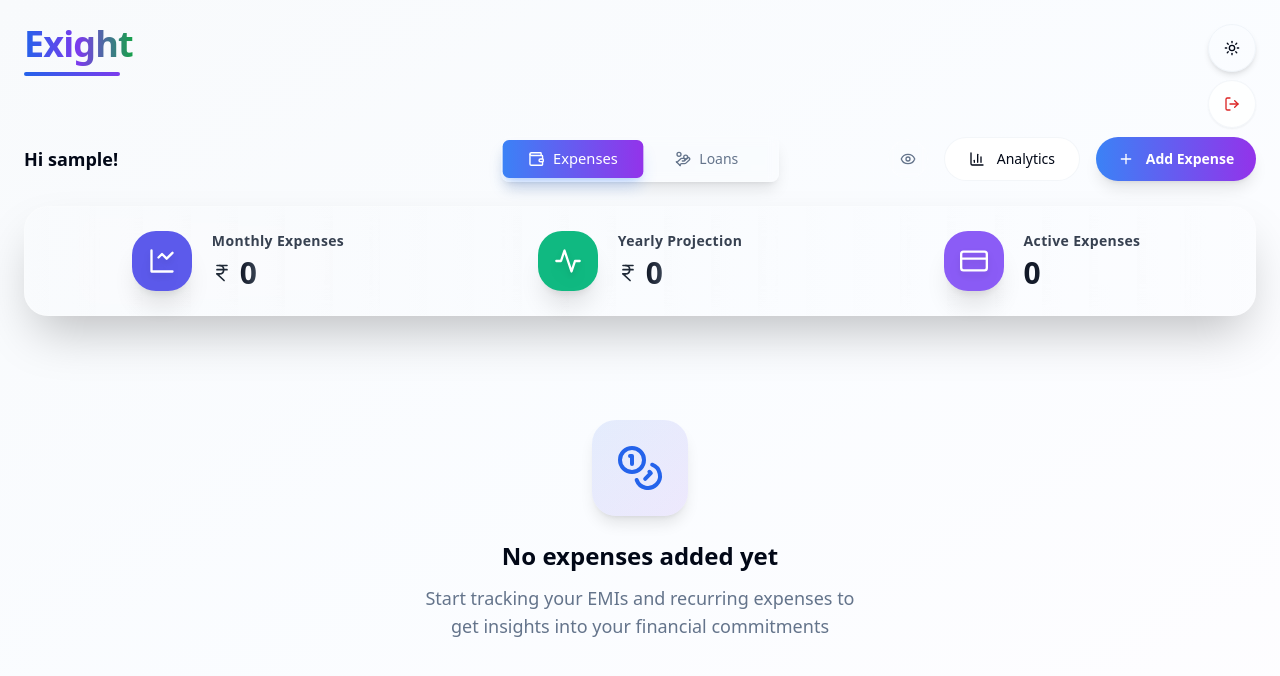
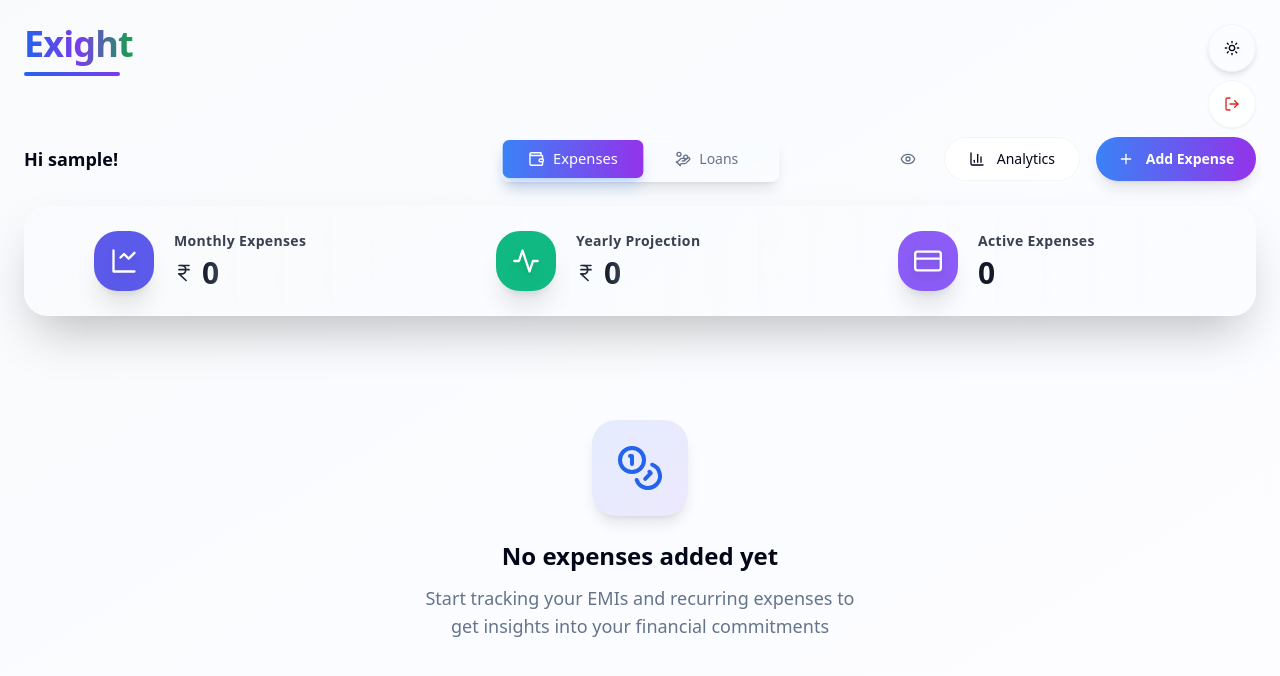
Before and after one commit to rescuedragon/exight2.0, a React (Vite) app: page / in a window 1280 px wide. Shown: the top 676 px of the page. Built offline with nearby package versions, Linux system fonts and the light colour scheme; sample sign-in values are in the browser's storage.

Commit message:
Fix icon positioning and alignment in infobars - Remove flickering animations - Optimize scroll-based opacity transitions - Standardize infobar elements to 3 items - Improve visual consistency between expenses and loans tabs

```diff
--- a/src/components/InfoBar.tsx
+++ b/src/components/InfoBar.tsx
@@ -74,7 +74,7 @@ export const InfoBar = ({ expenses, onUpdateExpense, onDeleteExpense, isPrivacyM
             className="flex items-center justify-center space-x-5 animate-fade-in-up stagger-2 cursor-pointer backdrop-blur-md hover:bg-white/20 dark:hover:bg-gray-800/20 rounded-2xl p-4 -m-4 transition-all duration-200 hover:scale-[1.01] hover:shadow-md w-full max-w-xs group"
             onClick={() => setShowMonthlyModal(true)}
           >
-            <div className="p-4 rounded-3xl shadow-xl backdrop-blur-sm transition-all duration-300 hover:scale-110" style={{ backgroundColor: '#5c5aeb' }}>
+            <div className="p-4 rounded-3xl shadow-xl backdrop-blur-sm transition-all duration-300 hover:scale-110 flex items-center justify-center flex-shrink-0" style={{ backgroundColor: '#5c5aeb' }}>
               <svg
                 width="24"
                 height="24"
@@ -90,10 +90,10 @@ export const InfoBar = ({ expenses, onUpdateExpense, onDeleteExpense, isPrivacyM
                 <path d="M9 9L12 6L16 10L21 5" />
               </svg>
             </div>
-            <div className="space-y-1">
+            <div className="space-y-1 min-w-0 flex-1">
               <p className="text-sm font-semibold text-gray-700 dark:text-gray-300 tracking-wide">Monthly Expenses</p>
               <div className="flex items-center gap-2">
-                <IndianRupee className="h-5 w-5 text-gray-800 dark:text-gray-200" />
+                <IndianRupee className="h-5 w-5 text-gray-800 dark:text-gray-200 flex-shrink-0" />
                 <p className="text-3xl font-bold bg-gradient-to-r from-gray-900 to-gray-700 dark:from-white dark:to-gray-200 bg-clip-text text-transparent tracking-tight">{formatCurrency(totalMonthly).replace('₹', '')}</p>
               </div>
             </div>
@@ -103,7 +103,7 @@ export const InfoBar = ({ expenses, onUpdateExpense, onDeleteExpense, isPrivacyM
             className="flex items-center justify-center space-x-5 animate-fade-in-up stagger-3 cursor-pointer backdrop-blur-md hover:bg-white/20 dark:hover:bg-gray-800/20 rounded-2xl p-4 -m-4 transition-all duration-200 hover:scale-[1.01] hover:shadow-md w-full max-w-xs group"
             onClick={() => setShowYearlyModal(true)}
           >
-            <div className="p-4 rounded-3xl shadow-xl backdrop-blur-sm transition-all duration-300 hover:scale-110" style={{ backgroundColor: '#10b981' }}>
+            <div className="p-4 rounded-3xl shadow-xl backdrop-blur-sm transition-all duration-300 hover:scale-110 flex items-center justify-center flex-shrink-0" style={{ backgroundColor: '#10b981' }}>
               <svg
                 width="24"
                 height="24"
@@ -118,10 +118,10 @@ export const InfoBar = ({ expenses, onUpdateExpense, onDeleteExpense, isPrivacyM
                 <path d="M22 12H18L15 21L9 3L6 12H2" />
               </svg>
             </div>
-            <div className="space-y-1">
+            <div className="space-y-1 min-w-0 flex-1">
               <p className="text-sm font-semibold text-gray-700 dark:text-gray-300 tracking-wide">Yearly Projection</p>
               <div className="flex items-center gap-2">
-                <IndianRupee className="h-5 w-5 text-gray-800 dark:text-gray-200" />
+                <IndianRupee className="h-5 w-5 text-gray-800 dark:text-gray-200 flex-shrink-0" />
                 <p className="text-3xl font-bold bg-gradient-to-r from-gray-900 to-gray-700 dark:from-white dark:to-gray-200 bg-clip-text text-transparent tracking-tight">{formatCurrency(totalYearly).replace('₹', '')}</p>
               </div>
             </div>
@@ -131,7 +131,7 @@ export const InfoBar = ({ expenses, onUpdateExpense, onDeleteExpense, isPrivacyM
             className="flex items-center justify-center space-x-5 animate-fade-in-up stagger-4 cursor-pointer backdrop-blur-md hover:bg-white/20 dark:hover:bg-gray-800/20 rounded-2xl p-4 -m-4 transition-all duration-200 hover:scale-[1.01] hover:shadow-md w-full max-w-xs group"
             onClick={() => setShowActiveModal(true)}
           >
-            <div className="p-4 rounded-3xl shadow-xl backdrop-blur-sm transition-all duration-300 hover:scale-110" style={{ backgroundColor: '#8b5cf6' }}>
+            <div className="p-4 rounded-3xl shadow-xl backdrop-blur-sm transition-all duration-300 hover:scale-110 flex items-center justify-center flex-shrink-0" style={{ backgroundColor: '#8b5cf6' }}>
               <svg
                 width="24"
                 height="24"
@@ -147,7 +147,7 @@ export const InfoBar = ({ expenses, onUpdateExpense, onDeleteExpense, isPrivacyM
                 <line x1="1" y1="10" x2="23" y2="10" />
               </svg>
             </div>
-            <div className="space-y-1">
+            <div className="space-y-1 min-w-0 flex-1">
               <p className="text-sm font-semibold text-gray-700 dark:text-gray-300 tracking-wide">Active Expenses</p>
               <p className="text-3xl font-bold bg-gradient-to-r from-gray-900 to-gray-700 dark:from-white dark:to-gray-200 bg-clip-text text-transparent tracking-tight">{formatCount(activeExpenses.length)}</p>
             </div>
--- a/src/components/LoansInfoBar.tsx
+++ b/src/components/LoansInfoBar.tsx
@@ -43,13 +43,13 @@ export const LoansInfoBar = ({ loans, onUpdateLoan, isPrivacyMode = false }: Loa
             className="flex items-center justify-center space-x-5 animate-fade-in-up stagger-2 cursor-pointer backdrop-blur-md hover:bg-white/20 dark:hover:bg-gray-800/20 rounded-2xl p-4 -m-4 transition-all duration-200 hover:scale-[1.01] hover:shadow-md w-full max-w-xs group"
             onClick={() => setShowDetailModal(true)}
           >
-            <div className="p-4 rounded-3xl shadow-xl backdrop-blur-sm transition-all duration-300 hover:scale-110" style={{ backgroundColor: '#10b981' }}>
+            <div className="p-4 rounded-3xl shadow-xl backdrop-blur-sm transition-all duration-300 hover:scale-110 flex items-center justify-center flex-shrink-0" style={{ backgroundColor: '#10b981' }}>
               <Send className="h-7 w-7 text-white drop-shadow-lg" />
             </div>
-            <div className="space-y-1">
+            <div className="space-y-1 min-w-0 flex-1">
               <p className="text-sm font-semibold text-gray-700 dark:text-gray-300 tracking-wide">Total Loaned</p>
               <div className="flex items-center gap-2">
-                <IndianRupee className="h-5 w-5 text-gray-800 dark:text-gray-200" />
+                <IndianRupee className="h-5 w-5 text-gray-800 dark:text-gray-200 flex-shrink-0" />
                 <p className="text-3xl font-bold bg-gradient-to-r from-gray-900 to-gray-700 dark:from-white dark:to-gray-200 bg-clip-text text-transparent tracking-tight">{formatCurrency(totalLoaned).replace('₹', '')}</p>
               </div>
             </div>
@@ -59,13 +59,13 @@ export const LoansInfoBar = ({ loans, onUpdateLoan, isPrivacyMode = false }: Loa
             className="flex items-center justify-center space-x-5 animate-fade-in-up stagger-3 cursor-pointer backdrop-blur-md hover:bg-white/20 dark:hover:bg-gray-800/20 rounded-2xl p-4 -m-4 transition-all duration-200 hover:scale-[1.01] hover:shadow-md w-full max-w-xs group"
             onClick={() => setShowDetailModal(true)}
           >
-            <div className="p-4 rounded-3xl shadow-xl backdrop-blur-sm transition-all duration-300 hover:scale-110" style={{ backgroundColor: '#3b82f6' }}>
+            <div className="p-4 rounded-3xl shadow-xl backdrop-blur-sm transition-all duration-300 hover:scale-110 flex items-center justify-center flex-shrink-0" style={{ backgroundColor: '#3b82f6' }}>
               <IndianRupee className="h-7 w-7 text-white drop-shadow-lg" />
             </div>
-            <div className="space-y-1">
+            <div className="space-y-1 min-w-0 flex-1">
               <p className="text-sm font-semibold text-gray-700 dark:text-gray-300 tracking-wide">Amount Received</p>
               <div className="flex items-center gap-2">
-                <IndianRupee className="h-5 w-5 text-gray-800 dark:text-gray-200" />
+                <IndianRupee className="h-5 w-5 text-gray-800 dark:text-gray-200 flex-shrink-0" />
                 <p className="text-3xl font-bold bg-gradient-to-r from-gray-900 to-gray-700 dark:from-white dark:to-gray-200 bg-clip-text text-transparent tracking-tight">{formatCurrency(totalReceived).replace('₹', '')}</p>
               </div>
             </div>
@@ -75,10 +75,10 @@ export const LoansInfoBar = ({ loans, onUpdateLoan, isPrivacyMode = false }: Loa
             className="flex items-center justify-center space-x-5 animate-fade-in-up stagger-4 cursor-pointer backdrop-blur-md hover:bg-white/20 dark:hover:bg-gray-800/20 rounded-2xl p-4 -m-4 transition-all duration-200 hover:scale-[1.01] hover:shadow-md w-full max-w-xs group"
             onClick={() => setShowDetailModal(true)}
           >
-            <div className="p-4 rounded-3xl shadow-xl backdrop-blur-sm transition-all duration-300 hover:scale-110" style={{ backgroundColor: '#8b5cf6' }}>
+            <div className="p-4 rounded-3xl shadow-xl backdrop-blur-sm transition-all duration-300 hover:scale-110 flex items-center justify-center flex-shrink-0" style={{ backgroundColor: '#8b5cf6' }}>
               <Users className="h-7 w-7 text-white drop-shadow-lg" />
             </div>
-            <div className="space-y-1">
+            <div className="space-y-1 min-w-0 flex-1">
               <p className="text-sm font-semibold text-gray-700 dark:text-gray-300 tracking-wide">People</p>
               <p className="text-3xl font-bold bg-gradient-to-r from-gray-900 to-gray-700 dark:from-white dark:to-gray-200 bg-clip-text text-transparent tracking-tight">{formatCount(uniquePersons)}</p>
             </div>
```
